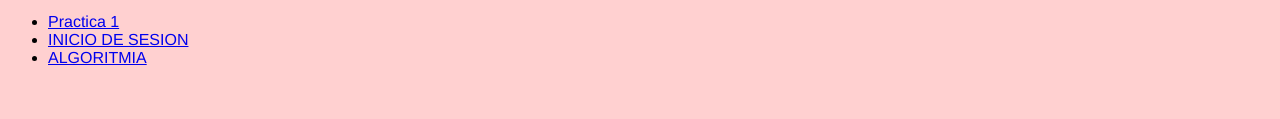
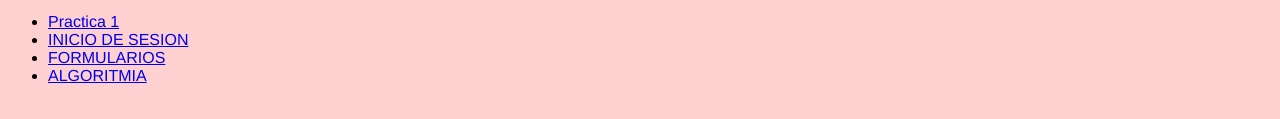
Before and after one commit to SofiV18/8SISWEBGONZALEZGONZALEZSOFIAVALERIA1A, a plain HTML site: page index.html in a window 1280 px wide. Shown: the part 181-300 px from the top of the page. Drawn offline with Linux system fonts and the light colour scheme.

Commit message:
formularios y algoritmia

```diff
--- a/index.html
+++ b/index.html
@@ -25,6 +25,7 @@
             <ul>
                 <li> <a href="./01HTML/main.html" > <span>Practica 1</span></a> </li>
                 <li> <a href="./02Login/login.html" > <span>INICIO DE SESION</span></a> </li>
+                <li> <a href="./FORMULARIOS/FORM2.html" > <span>FORMULARIOS</span></a> </li>
                 <li> <a href="./algoritmia/algoritmia.html" > <span>ALGORITMIA</span></a> </li>
             </ul>
 
```
